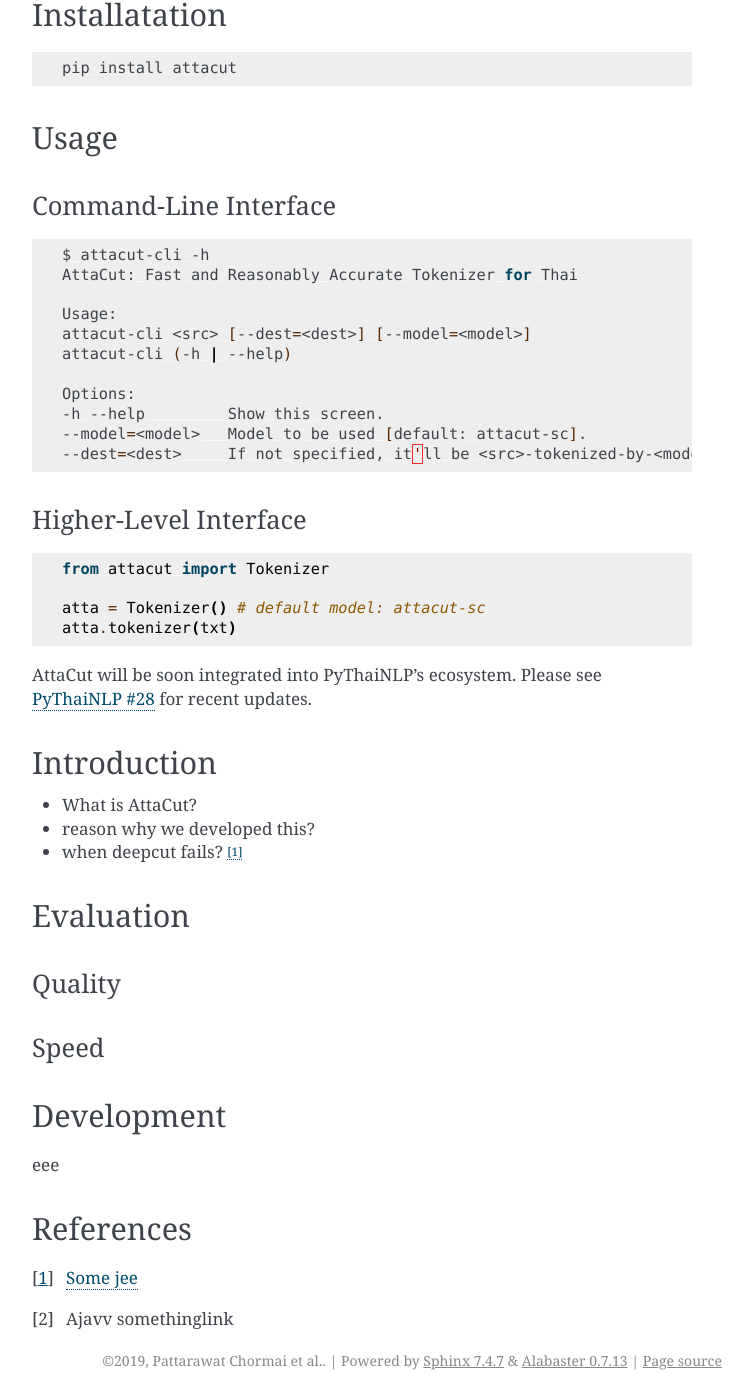
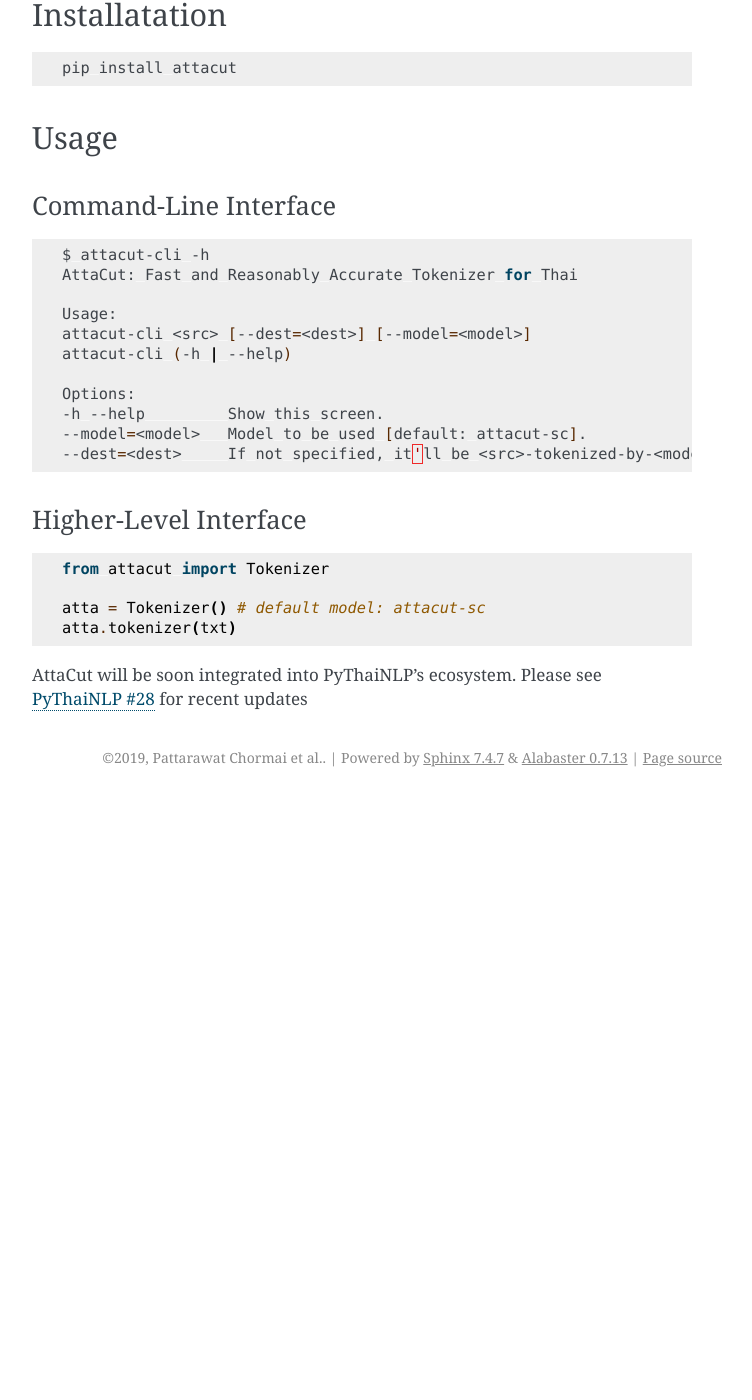
Before and after one commit to PyThaiNLP/attacut, a Sphinx documentation site: the page built from docs/index.rst, in a window 1280 px wide and 1400 px high, scrolled down 606 px. Shown: the whole window, without its empty margins (388-1140 px from the left). Built offline with Sphinx 7.4.7, drawn with Linux system fonts in a browser that asks for light colours; after the commit the page ends 1403 px from its top, so only the background shows below that; some of the changed text lies outside the part shown.

Commit message:
update documents

```diff
--- a/docs/conf.py
+++ b/docs/conf.py
@@ -28,6 +28,7 @@
 # extensions coming with Sphinx (named 'sphinx.ext.*') or your custom
 # ones.
 extensions = [
+    'alabaster',
     'sphinx.ext.githubpages'
 ]
 
--- a/docs/index.rst
+++ b/docs/index.rst
@@ -15,17 +18,17 @@
     **TL;DR**: 3-Layer Dilated CNN on syllable and character features.
 
 Installatation
-----
+--------------
 .. code-block:: bash
 
     pip install attacut
 
 Usage
-----
+-----
 
 
 Command-Line Interface
-^^^^
+^^^^^^^^^^^^^^^^^^^^^^
 .. code-block:: bash
 
     $ attacut-cli -h
@@ -42,7 +45,7 @@
 
 
 Higher-Level Interface
-^^^^
+^^^^^^^^^^^^^^^^^^^^^^
 
 .. code-block:: python
 
@@ -52,44 +55,8 @@
     atta.tokenizer(txt)
 
 
-AttaCut will be soon integrated into PyThaiNLP's ecosystem. Please see `PyThaiNLP #28 <https://github.com/PyThaiNLP/pythainlp/issues/258>`_ for recent updates.
+AttaCut will be soon integrated into PyThaiNLP's ecosystem. Please see `PyThaiNLP #28 <https://github.com/PyThaiNLP/pythainlp/issues/258>`_ for recent updates
 
-
-
-
-
-
-Introduction
-----
-
-- What is AttaCut?
-- reason why we developed this?
-- when deepcut fails? [#deepcut]_
-
-Evaluation
-----
-
-Quality
-^^^^
-
-Speed
-^^^^
-
-
-Development
-----
-
-eee
-
-
-
-
-References
-----
-
-.. [#deepcut] `Some jee <https://colab.research.google.com/drive/1Kb_Fhh6bS0sC2k3ovi2ce8AaWqFXNgIT>`_
-
-.. [#aja] Ajavv somethinglink
 
 .. |travis_ic| image:: https://travis-ci.org/heytitle/attacut.svg?branch=master
 .. |pypiversion_ic| image:: https://img.shields.io/pypi/v/attacut
--- a/docs/pages/acknowledgement.rst
+++ b/docs/pages/acknowledgement.rst
@@ -1,5 +1,5 @@
-Acknowledgements
-----
+Acknowledgement
+----------------
 
 AttaCut was Pattarawat Chormai's project while interning at Dr. Attapol ... 's
 lab, at the Department of Linguistics, Faculty of Arts, Chulalongkorn University.
```
Also changed, not shown: other parts of docs/index.rst (+8 -5 lines), docs/pages/benchmark.rst (added, +12 -0 lines), docs/pages/overview.rst (added, +13 -0 lines), docs/pages/training.rst (added, +11 -0 lines).
